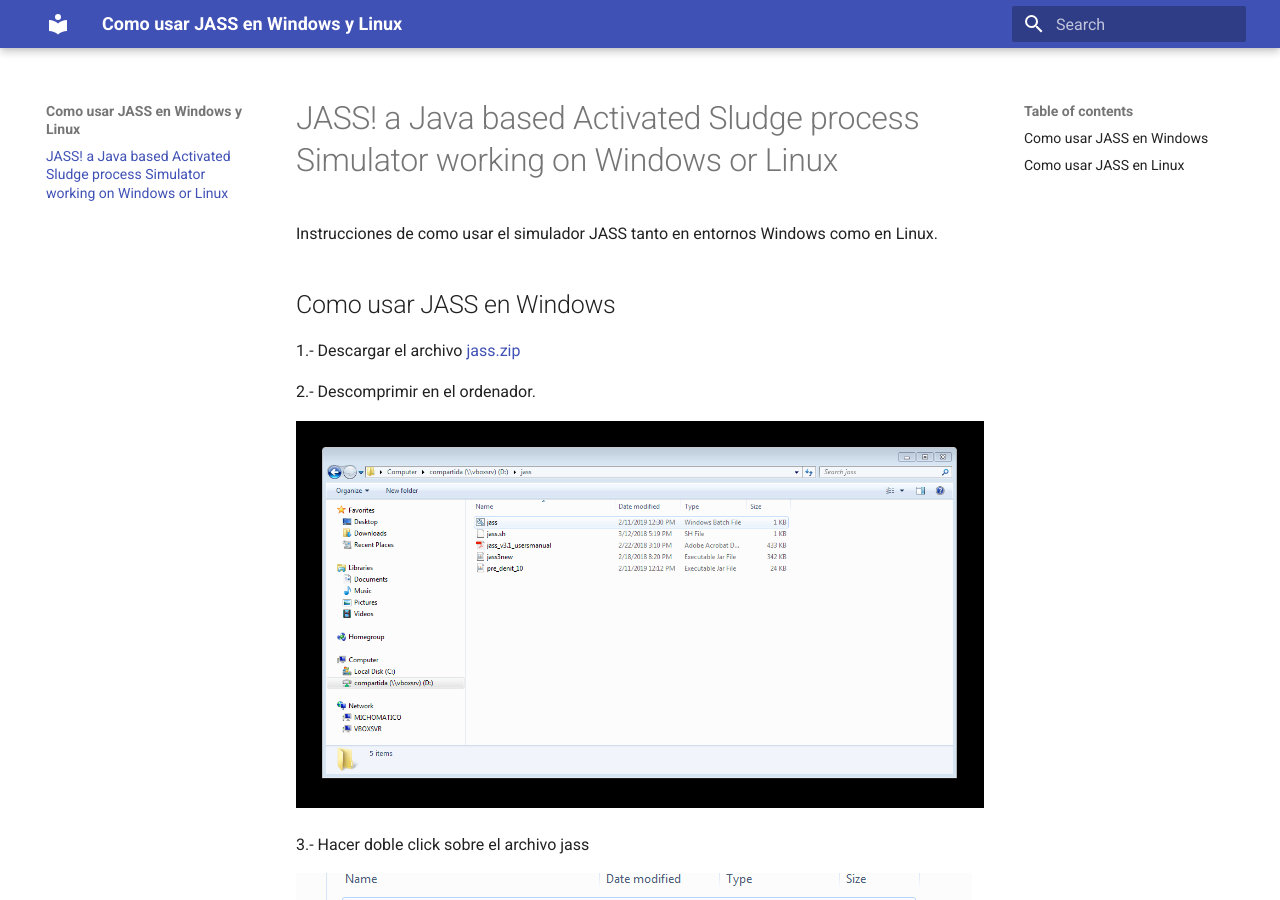
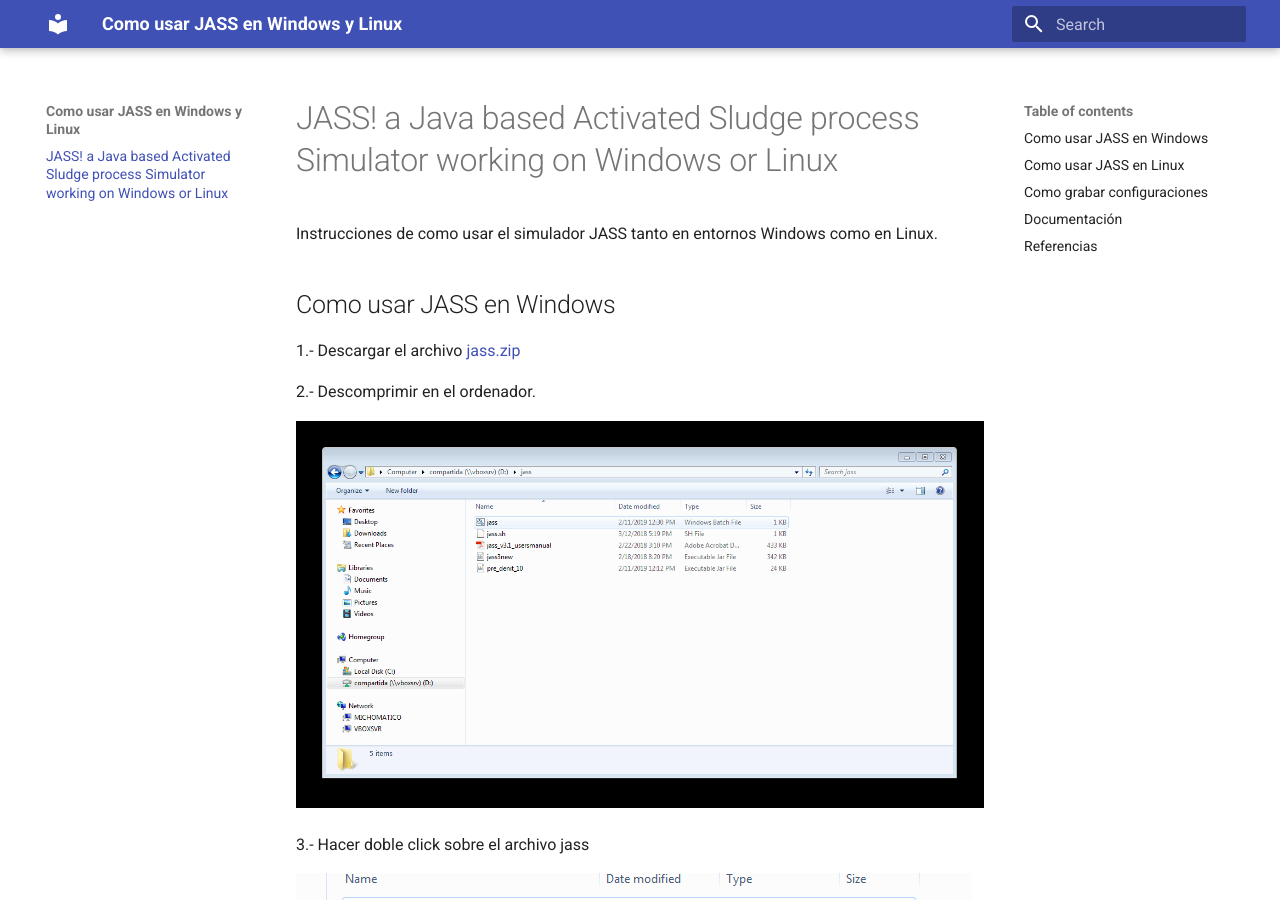
Before and after one commit to michogar/jass, an MkDocs documentation site: the page built from docs/index.md, in a window 1280 px wide and 900 px high. Built offline with MkDocs 1.6.1 and Material for MkDocs 9.7.7, drawn with Linux system fonts in a browser that asks for light colours.

Commit message:
Error en cabecera

```diff
--- a/docs/index.md
+++ b/docs/index.md
@@ -60,7 +60,7 @@
 
 El resto del flujo de trabajo desde los pasos 5 serán similares.
 
-# Como grabar configuraciones
+## Como grabar configuraciones
 
 Usando aplicación usada desde el escritorio tal y como se documenta aquí, se pueden grabar tanto los progresos como nuevas configuraciones de planta. Para ello definiremos los parámetros en la planta cambiando los valores de los componentes como deseemos. Una vez que tengamos la configuración definida iremos a `Simulation`, `Save plant setup` lo que nos abrirá una ventana de archivos.
 
```
